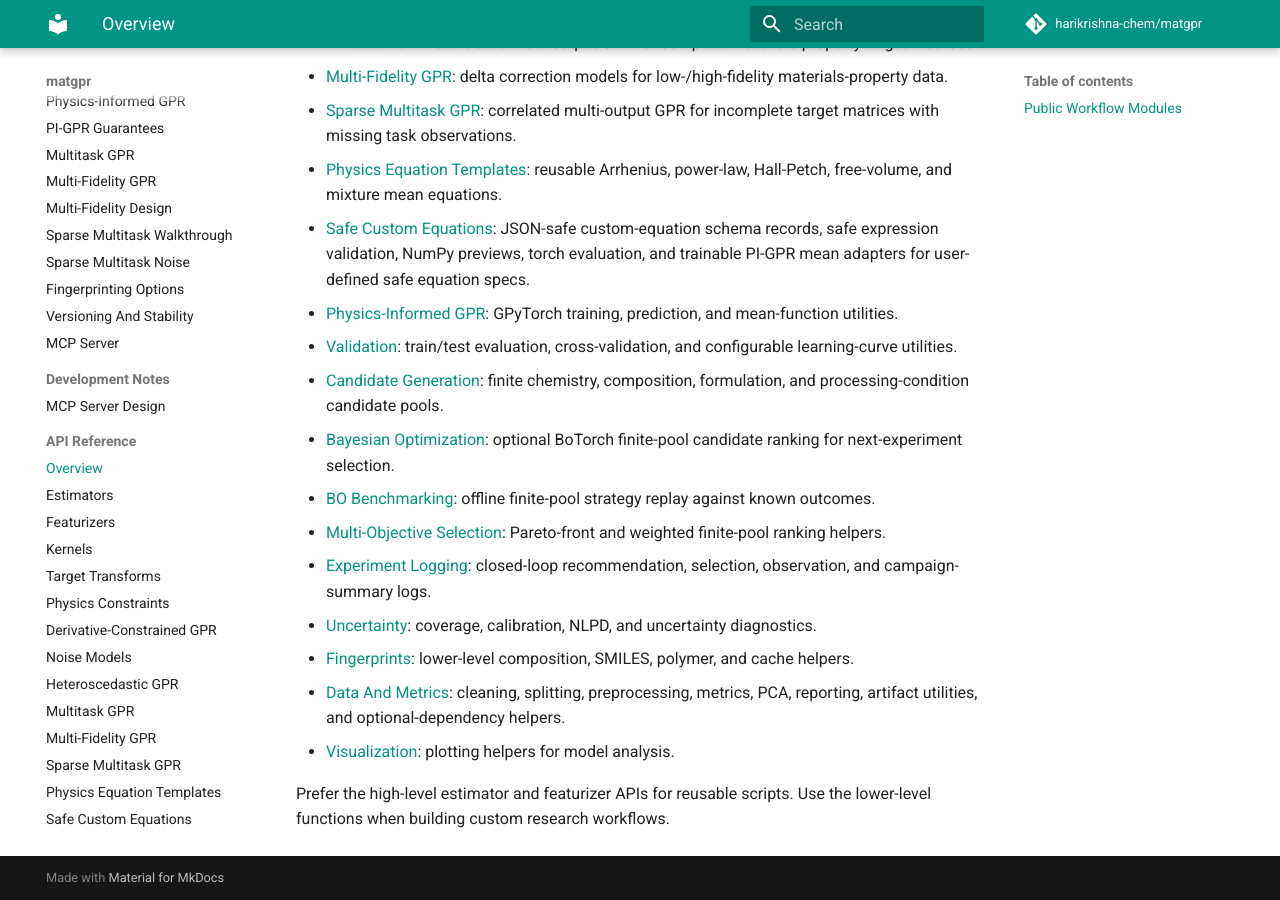
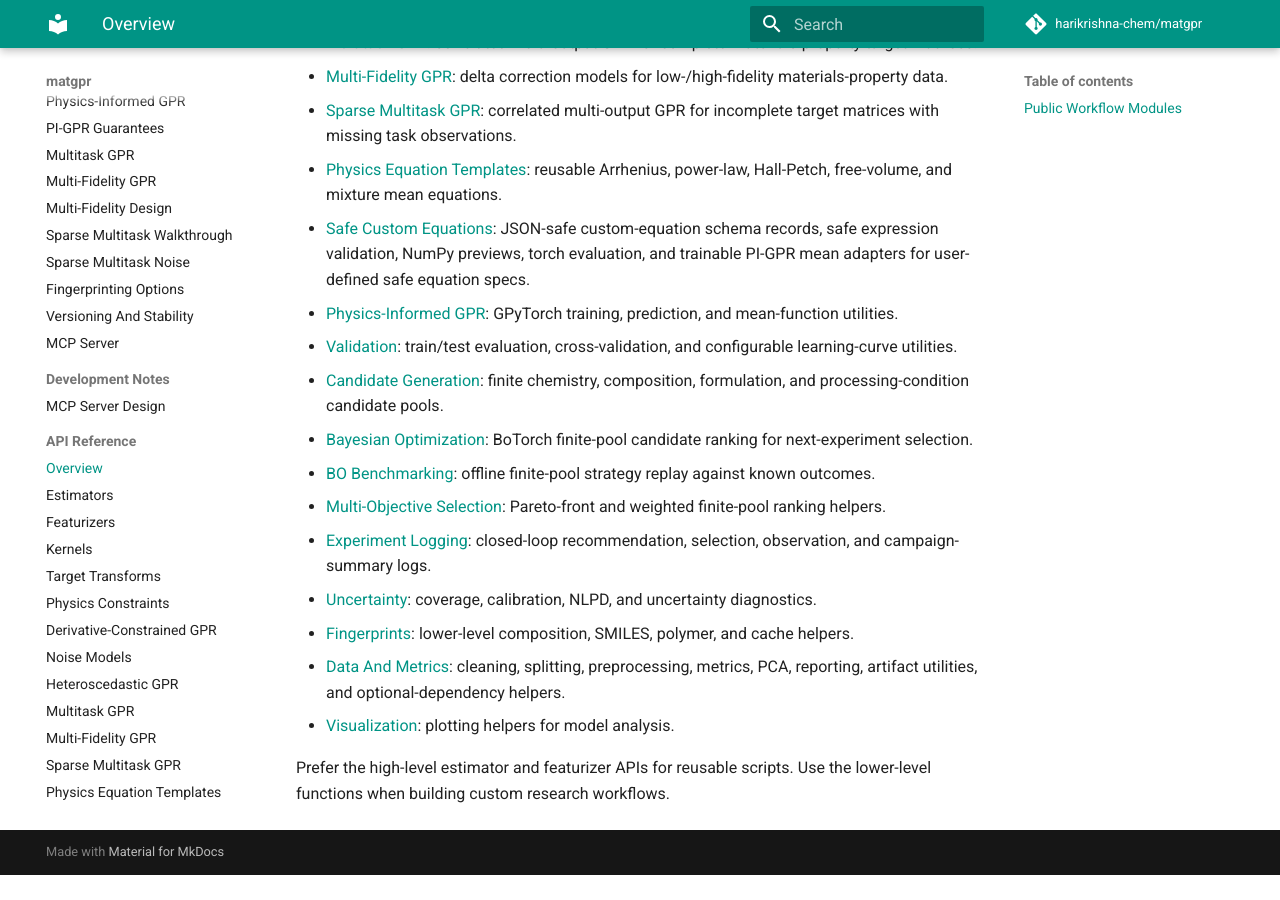
Before and after one commit to harikrishna-chem/matgpr, an MkDocs documentation site: the page built from docs/api/index.md, in a window 1280 px wide and 900 px high, scrolled down 637 px. Built offline with MkDocs 1.6.1 and Material for MkDocs 9.7.7, drawn with Linux system fonts in a browser that asks for light colours; comment, search, counter and statistics services are not loaded; after the commit the page ends 1512 px from its top, so only the background shows below that.

Commit message:
Correct remaining claims that BoTorch is optional
Making BoTorch required missed six places that still described it as an
extra. The worst was an MCP prompt guardrail instructing AI agents to
"keep BoTorch an optional dependency and explain how to install the BO
extra", which would have steered agents against the package's own
packaging. It is replaced with a guardrail worth having: state the
acquisition function and any scalarization weights so a recommendation
can be reproduced.

The others are the README highlights and module map, the docs index, the
API index, the Bayesian-optimization API page, and the versioning page.

The v0.2.0 release notes in the release checklist keep the word
"optional" because it was accurate for that release.

Co-Authored-By: Claude Opus 5 <noreply@anthropic.com>

```diff
--- a/docs/api/index.md
+++ b/docs/api/index.md
@@ -38,8 +38,8 @@ types, and class methods.
   configurable learning-curve utilities.
 - [Candidate Generation](candidate_generation.md): finite chemistry,
   composition, formulation, and processing-condition candidate pools.
-- [Bayesian Optimization](bayesian_optimization.md): optional BoTorch
-  finite-pool candidate ranking for next-experiment selection.
+- [Bayesian Optimization](bayesian_optimization.md): BoTorch finite-pool
+  candidate ranking for next-experiment selection.
 - [BO Benchmarking](bo_benchmarking.md): offline finite-pool strategy replay
   against known outcomes.
 - [Multi-Objective Selection](multi_objective.md): Pareto-front and weighted
```
Also changed, not shown: README.md (+2 -2 lines), docs/api/bayesian_optimization.md (+2 -1 lines), docs/index.md (+1 -1 lines), docs/versioning.md (+1 -1 lines), 1 other file.
